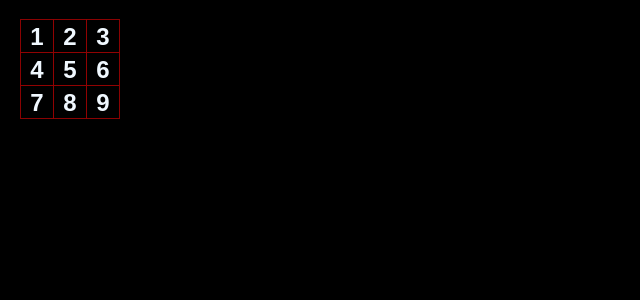
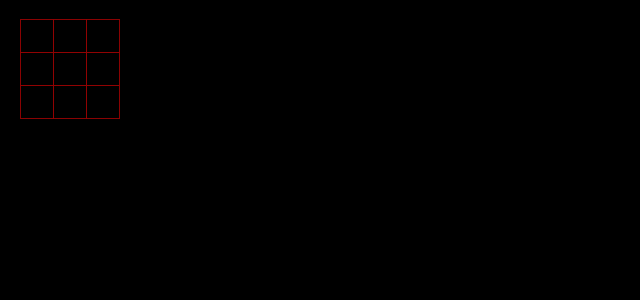
Before and after one commit to Johnson2017-stack/tik-tac-toe, a React (Create React App) app: page / in a window 1280 px wide. Shown: the top 300 px of the page, without its empty margins (0-640 px from the left). Built offline with nearby package versions, Linux system fonts and the light colour scheme.

Commit message:
added onclick and handle click function, updated styles to developers liking

```diff
--- a/src/App.js
+++ b/src/App.js
@@ -1,24 +1,39 @@
-import React from "react";
+import React, {useState} from "react";
+
+function Square() {
+
+const [value, setValue] = useState(null);
+
+function handleClick() {
+setValue('X');
+}
+
+  return <button
+    className="square"
+    onClick={handleClick}
+  >
+  {value}
+  </button>;
+}
 
 export default function Board() {
   return (
     <div>
       <div className="board-row">
-      <button className="square">1</button>
-      <button className="square">2</button>
-      <button className="square">3</button>
+        <Square />
+        <Square />
+        <Square />
       </div>
       <div className="board-row">
-      <button className="square">4</button>
-      <button className="square">5</button>
-      <button className="square">6</button>
+      <Square />
+      <Square />
+      <Square />
       </div>
       <div className="board-row">
-      <button className="square">7</button>
-      <button className="square">8</button>
-      <button className="square">9</button>
+      <Square />
+      <Square />
+      <Square />
       </div>
     </div>
-
   );
 }
--- a/src/styles.css
+++ b/src/styles.css
@@ -3,7 +3,7 @@
 }
 
 body {
-  background-color: black;
+  background-color: rgb(0, 0, 0);
   font-family: sans-serif;
   margin: 20px;
   padding: 0;
```
Lines whose indentation alone changed are shown as unchanged.
